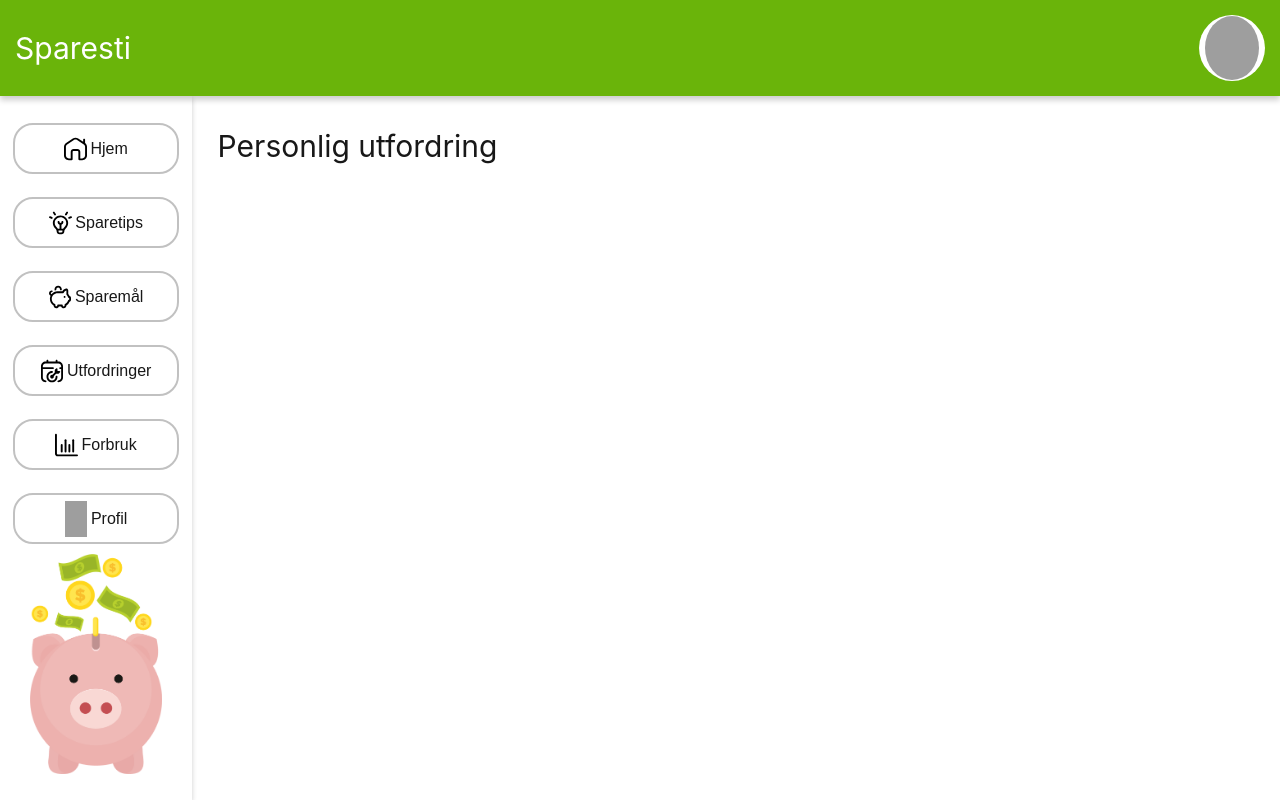
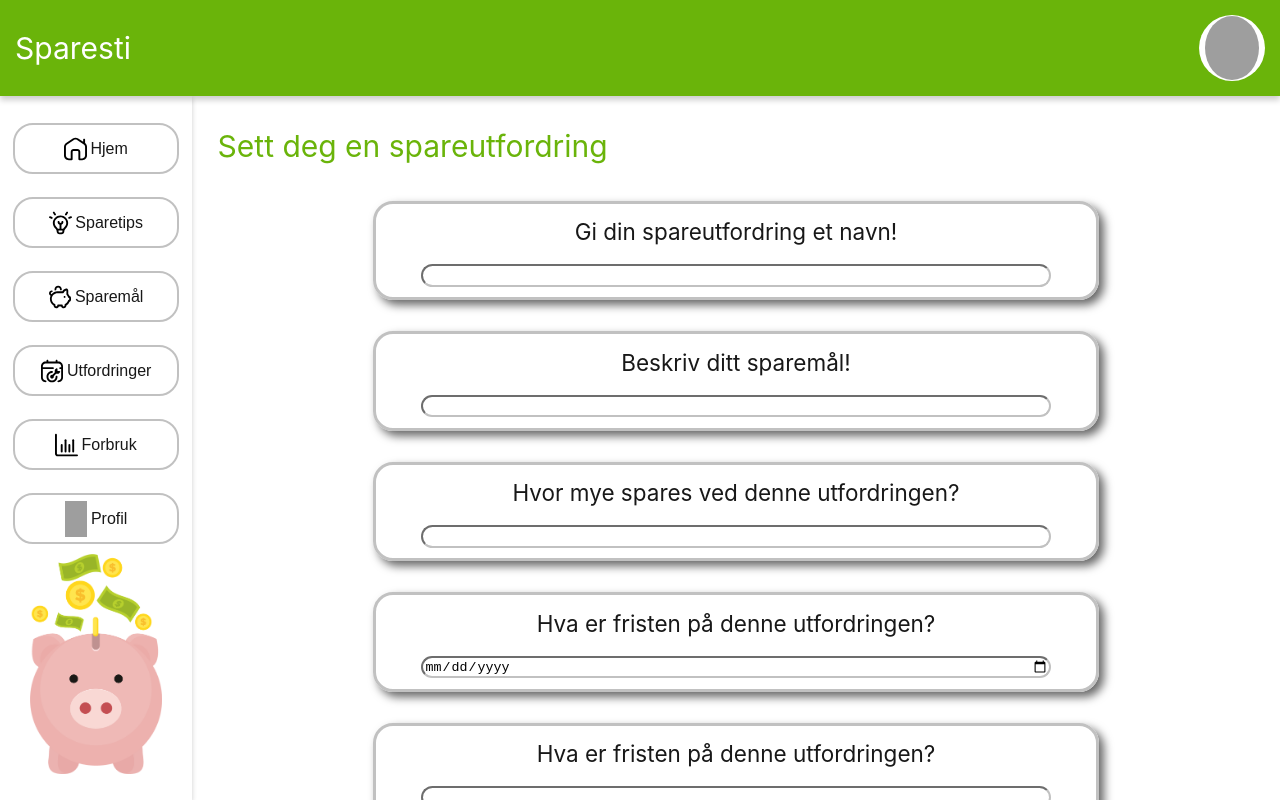
Before and after one commit to jensmjahle/Sparesti-frontend, a Vue app: page /homepage/create-challenge in a window 1280 px wide. Built offline with nearby package versions, Linux system fonts and the light colour scheme; grey boxes are pictures that could not be loaded.

Commit message:
Added input fields to the CreateChallengeView

```diff
--- a/src/views/HomePage/CreateChallengeView.vue
+++ b/src/views/HomePage/CreateChallengeView.vue
@@ -4,22 +4,31 @@
 
 <template>
   <div class="create-challenge-view">
-    <h2>Personlig utfordring</h2>
+    <h2 id = pageTittle>Sett deg en spareutfordring</h2>
     <div class="input-fields">
       <div class="title">
-
+        <h3 class = fieldInfo>Gi din spareutfordring et navn!</h3>
+        <input/>
       </div>
 
       <div class="description">
-
+        <h3 class = fieldInfo>Beskriv ditt sparemål!</h3>
+        <input/>
       </div>
 
       <div class="goalSum">
-
+        <h3 class = fieldInfo>Hvor mye spares ved denne utfordringen?</h3>
+        <input type="number"/>
       </div>
 
-      <div class="end-datre">
+      <div class="end-date">
+        <h3 class = fieldInfo> Hva er fristen på denne utfordringen?</h3>
+        <input type = "date"/>
+      </div>
 
+      <div class="repeatable">
+        <h3 class = fieldInfo> Hva er fristen på denne utfordringen?</h3>
+        <input/>
       </div>
 
     </div>
@@ -28,9 +37,45 @@
 </template>
 
 <style scoped>
-.create-challenge-view{
+
+#pageTittle{
+  color: var(--color-heading);
+}
+
+.title, .description, .goalSum, .end-date, .repeatable{
+  border: 3px solid var(--color-border);
+  margin-top: 3%;
+  padding: 1%;
+  border-radius: 20px;
   display: flex;
   flex-direction: column;
+  justify-content: center;
+  align-items: center;
+  width: 70%;
+  height: 50%;
+  box-shadow: 5px 5px 10px rgba(0, 0, 0, 0.6);
+}
+
+.fieldInfo{
+  margin-bottom: 2%;
+}
+
+.input-fields{
+  display: flex;
+  flex-direction: column;
+  justify-content: center;
+  align-items: center;
+  height: 100%;
+}
+
+input{
+  width: 90%;
+  height: 45%;
+  border-radius: 20px;
+  border-color: var(--color-border);
+}
+
+.create-challenge-view{
   width: 100%;
   height: 100%;
 }
```
